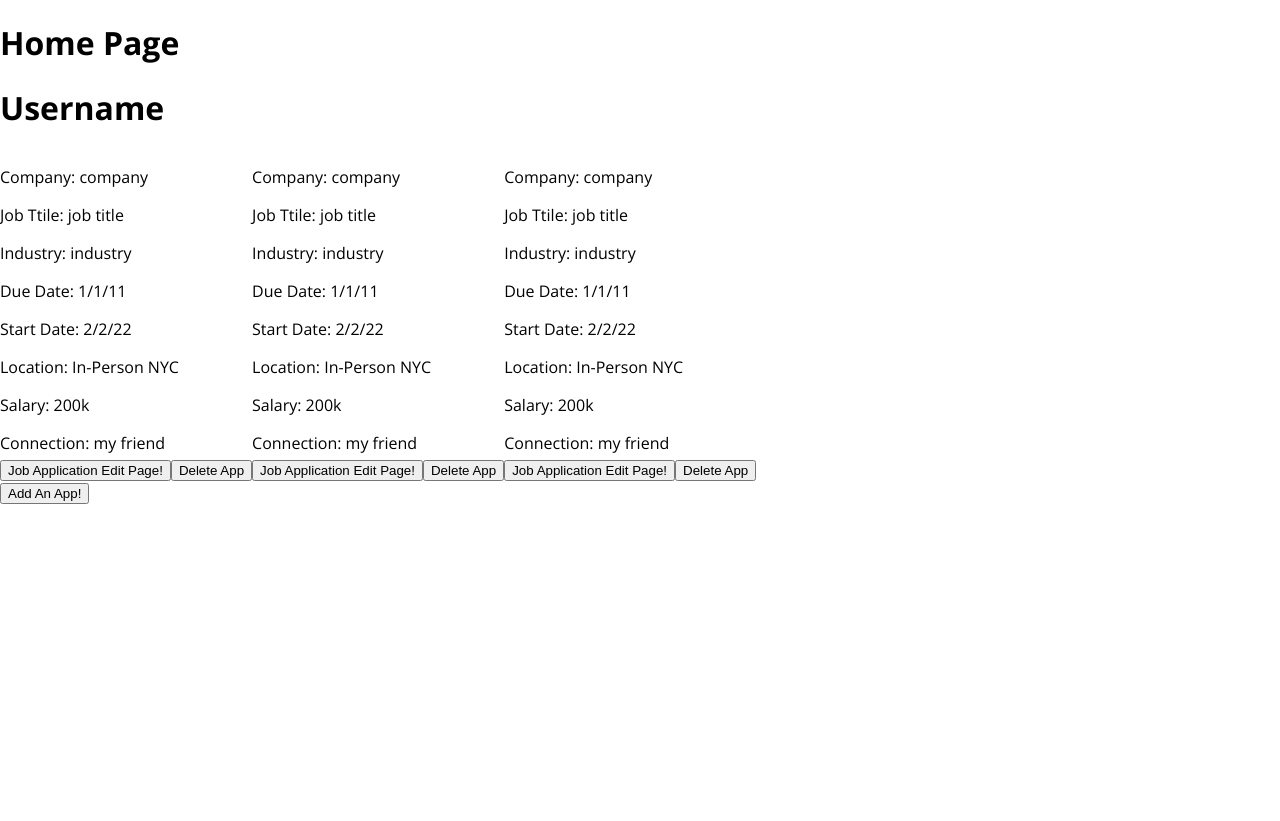
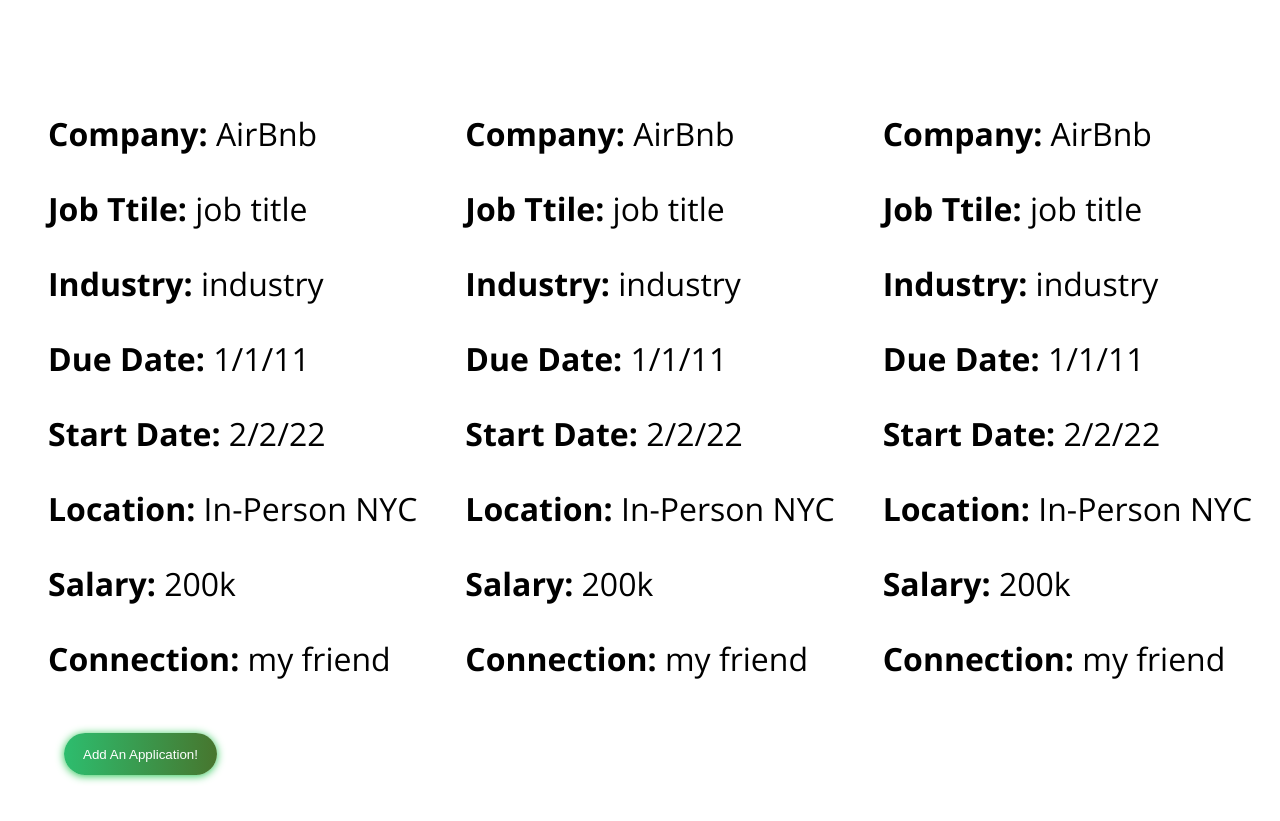
Before and after one commit to JobFolio/JobFolio, a React app: page /home in a window 1280 px wide. After the commit the page ends 800 px from the top, so only its background shows below. Built offline with nearby package versions, Linux system fonts and the light colour scheme.

Commit message:
added some styling to jobapp page

```diff
--- a/src/components/HomePageContainer.jsx
+++ b/src/components/HomePageContainer.jsx
@@ -5,13 +5,12 @@ export default function HomePageContainer(){
       //loop through job applications
 return (
     <div>
-        <h1>Home Page</h1>
-        <h1>Username</h1>
+        <div>
         <JobApp />
         <JobApp />
         <JobApp />
-        <br/>
-        <button id="newApp_button" type="submit">Add An App!</button>
+        </div>
+        <button id="newApp_button" type="submit">Add An Application!</button>
     </div>
 )
 };
--- a/src/components/JobApp.jsx
+++ b/src/components/JobApp.jsx
@@ -8,20 +8,20 @@ export default function JobApp(){
     }
     // const dispatch = useDispatch();
     console.log('clicker: ', clicker);
-    const navigate = useNavigate();
-    if(clicker) navigate('/editPage');
+    // const navigate = useNavigate();
+    // if(clicker) navigate('/editPage');
 return (
-    <div style={{display : 'inline-block'}}>
-        <p>Company: company</p>
-        <p>Job Ttile: job title</p>
-        <p>Industry: industry</p>
-        <p>Due Date: 1/1/11</p>
-        <p>Start Date: 2/2/22</p>
-        <p>Location: In-Person NYC</p>
-        <p>Salary: 200k</p>
-        <p>Connection: my friend</p>
-        <button id="editPage_button" type="submit" onClick={clicked()}>Job Application Edit Page!</button>
-        <button id="delete_button" type="submit">Delete App</button>
+    <div id='job_container' style={{display : 'inline-block'}}>
+        <p>Company: <span>AirBnb</span></p>
+        <p>Job Ttile: <span>job title</span></p>
+        <p>Industry: <span>industry</span></p>
+        <p>Due Date: <span>1/1/11</span></p>
+        <p>Start Date: <span>2/2/22</span></p>
+        <p>Location: <span>In-Person NYC</span></p>
+        <p>Salary: <span>200k</span></p>
+        <p>Connection: <span>my friend</span></p>
+        {/* <button id="editPage_button" type="submit" onClick={clicked()}>Job Application Edit Page!</button>
+        <button id="delete_button" type="submit">Delete App</button> */}
     </div>
 )
 };
--- a/src/static/styles.css
+++ b/src/static/styles.css
@@ -20,7 +20,6 @@ body, html {
     font-size: 1.5rem;
     color: #47762e;
 }
-
 
 .signIn-signUp{
    display: flex;
@@ -69,10 +68,36 @@ input {
   margin-left: 1rem;
 }
 
-p {
+#job_container p {
     margin-bottom: .2rem;
+    font-weight: 700;
+    font-size: 2rem;
+}
+
+span{
+    font-weight: 300;
 }
 
 input {
     margin-bottom: 1rem;
 }
+
+#job_container {
+    margin-top: 5rem;
+    margin-left: 3rem;
+}
+
+#newApp_button{
+  background: -webkit-linear-gradient(right, #47762e, #2dbd6e);
+  border: none;
+  border-radius: 21px;
+  box-shadow: 0px 1px 8px #24c64f;
+  cursor: pointer;
+  color: white;
+  height: 42.3px;
+  margin: 0 auto;
+  margin-top: 50px;
+  transition: 0.25s;
+  width: 153px;
+  margin-left: 4rem;
+}
```
